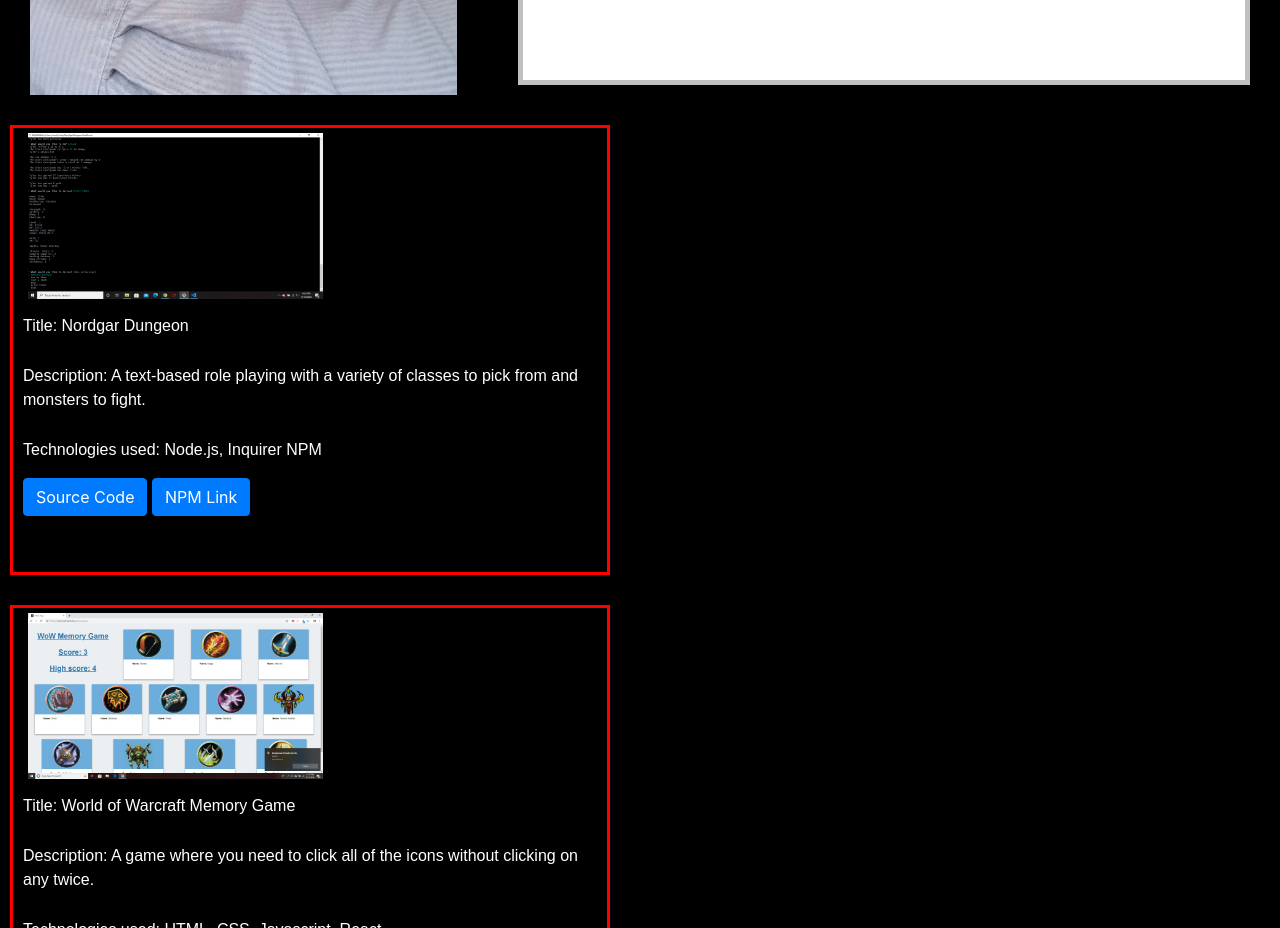
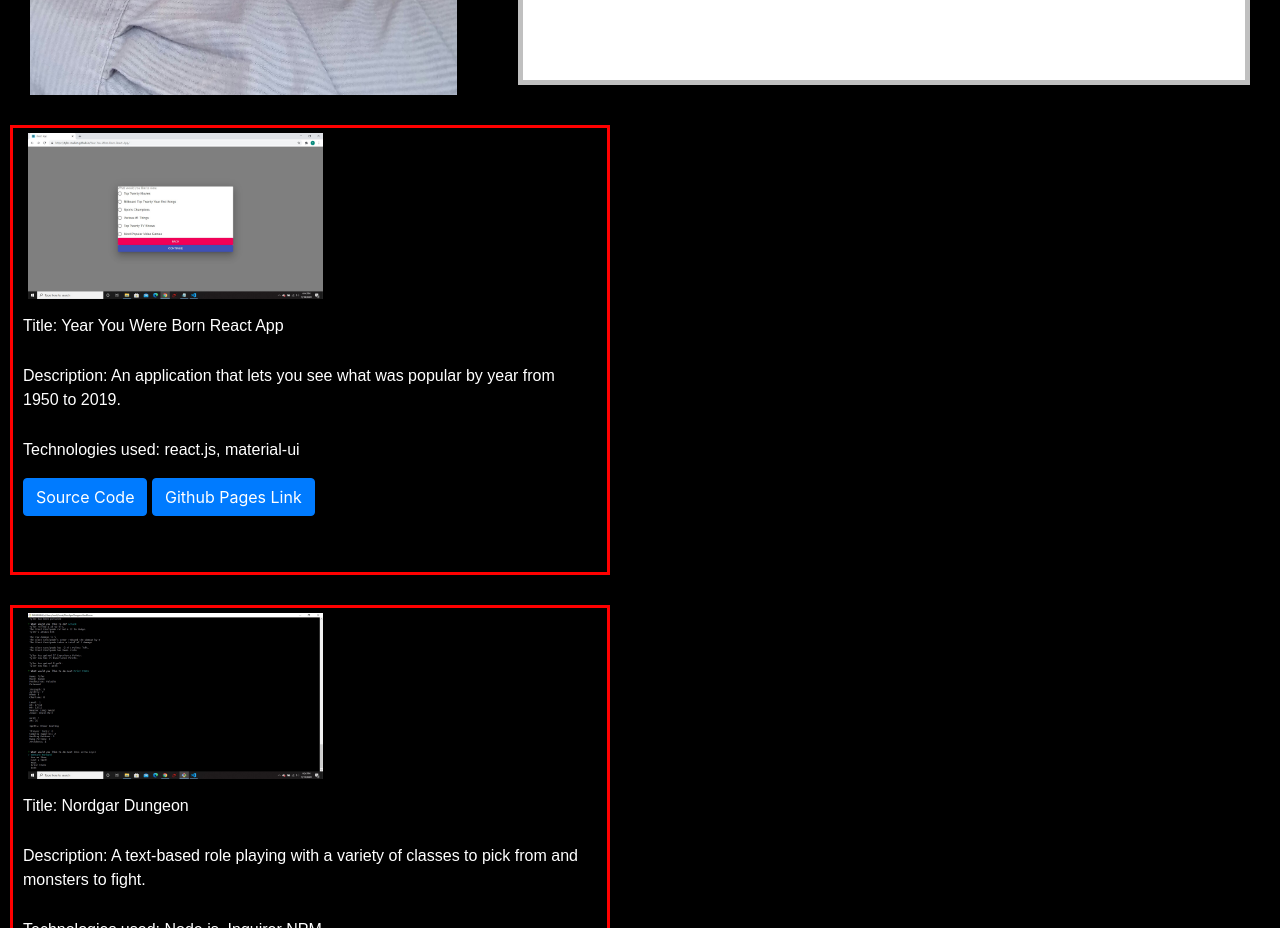
Before and after one commit to Tyler-Mullen/singlePagePortfolio, a plain HTML site: page index.html in a window 1280 px wide. Shown: the part 940-1868 px from the top of the page. Drawn offline with nearby package versions, Linux system fonts and the light colour scheme.

Commit message:
updated page to include year you were born app

```diff
--- a/index.html
+++ b/index.html
@@ -46,7 +46,20 @@
 
     <div id="portfolioContent">
         <div class="portfolioItem">
-                <img class="portfolioImage" src="assets/images/nordgar.png">
+                <img class="portfolioImage" src="assets/images/YearYouWereBorn.jpg">
+            <div class="portfolioItemInfo">
+                <p class="paragraphText">Title: Year You Were Born React App</p>
+                <p class="paragraphText">Description: An application that lets you see what was popular by year from 1950 to 2019.</p>
+                <p class="paragraphText">Technologies used: react.js, material-ui</p>
+                <a class="btn btn-primary" href="https://github.com/Tyler-Mullen/Year-You-Were-Born-React-App" role="button">Source Code</a>
+                <a class="btn btn-primary" href="https://Tyler-Mullen.github.io/Year-You-Were-Born-React-App/" role="button">Github Pages Link</a>
+            </div>
+
+        </div>
+
+    <div id="portfolioContent">
+        <div class="portfolioItem">
+                <img class="portfolioImage" src="assets/images/nordgar.jpg">
             <div class="portfolioItemInfo">
                 <p class="paragraphText">Title: Nordgar Dungeon</p>
                 <p class="paragraphText">Description: A text-based role playing with a variety of classes to pick from and monsters to fight.</p>
```
Also changed, not shown: assets/images/Nordgar.jpg (added), assets/images/Nordgar.png (deleted), assets/images/YearYouWereBorn.jpg (added).
